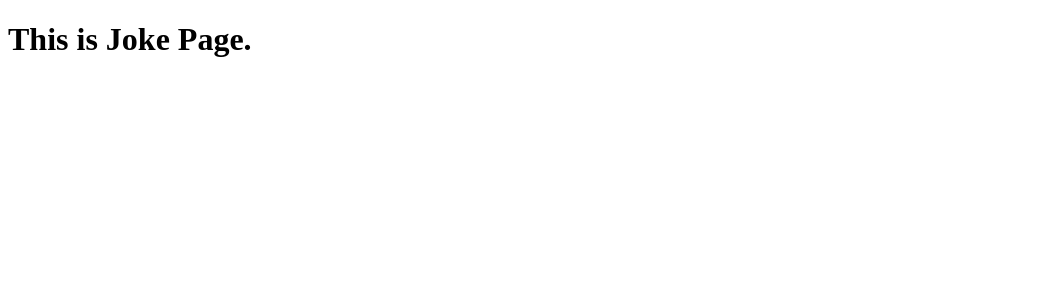
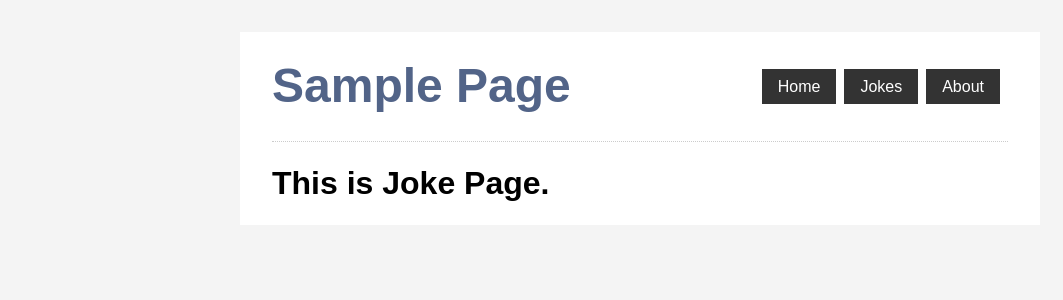
Before and after one commit to shota-nukumizu/nuxt-tutorial, a Nuxt app: page /jokes in a window 1280 px wide. Shown: the top 300 px of the page, without its empty margins (0-1063 px from the left). Built offline with nearby package versions, Linux system fonts and the light colour scheme.

Commit message:
create index

```diff
--- /dev/null
+++ b/layouts/default.vue
@@ -0,0 +1,48 @@
+<template>
+    <div class="container">
+        <AppHeader />
+        <nuxt />
+    </div>
+</template>
+
+<script>
+import AppHeader from '../components/AppHeader.vue'
+
+export default {
+    components: {
+        AppHeader
+    }
+}
+</script>
+
+<style>
+* {
+    box-sizing: border-box;
+    margin: 0;
+    padding: 0;
+}
+
+body {
+    font-family: Arial, Helvetica, sans-serif;
+    font-size: 1rem;
+    line-height: 1.6;
+    background: #f4f4f4;
+}
+
+a {
+    color: #666;
+    text-decoration: none;
+}
+
+ul {
+    list-style: none;
+}
+
+.container {
+    max-width: 800px;
+    margin: 2rem auto;
+    overflow: hidden;
+    padding: 1rem 2rem;
+    background: #fff;
+}
+</style>
```
